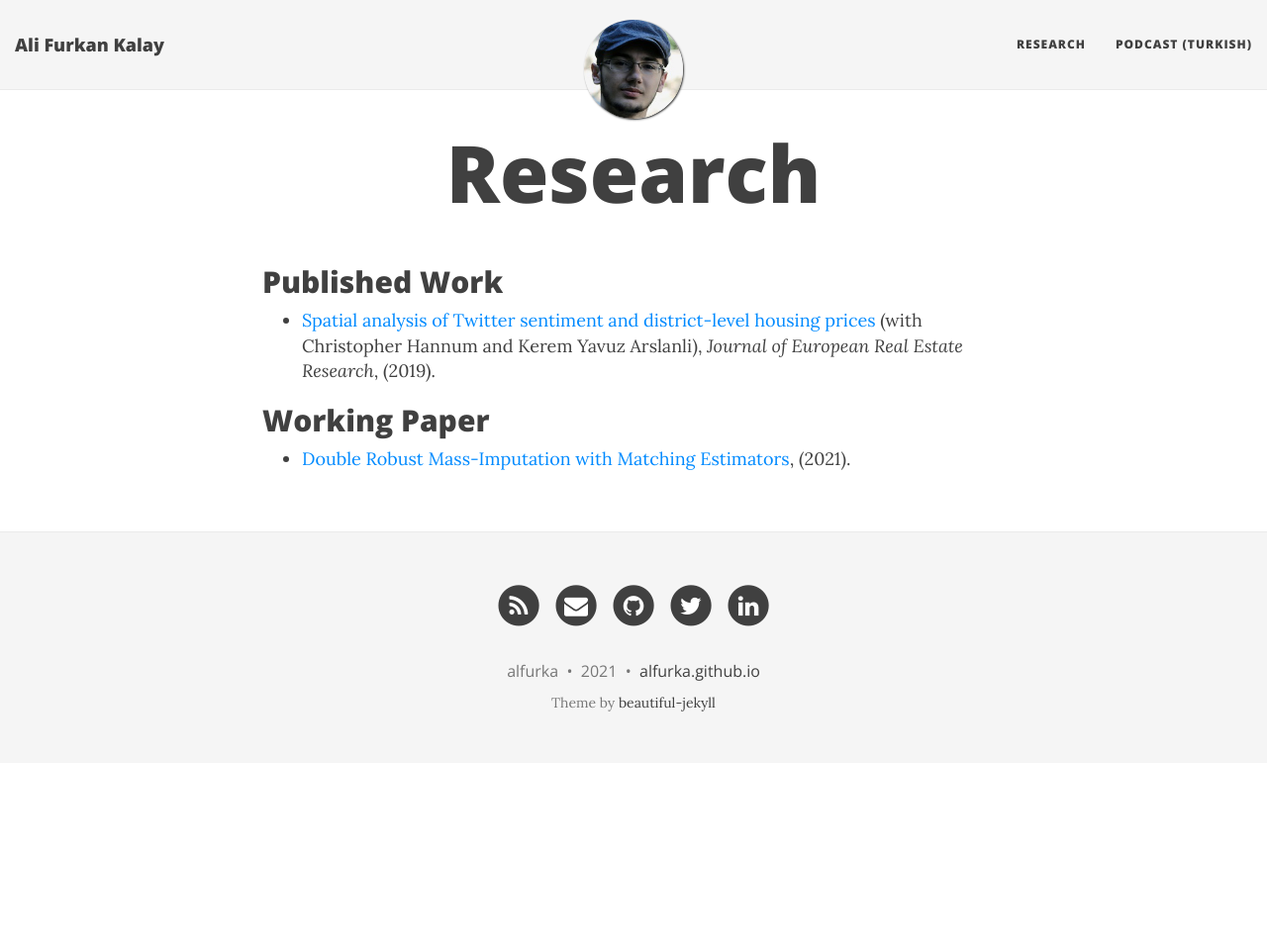
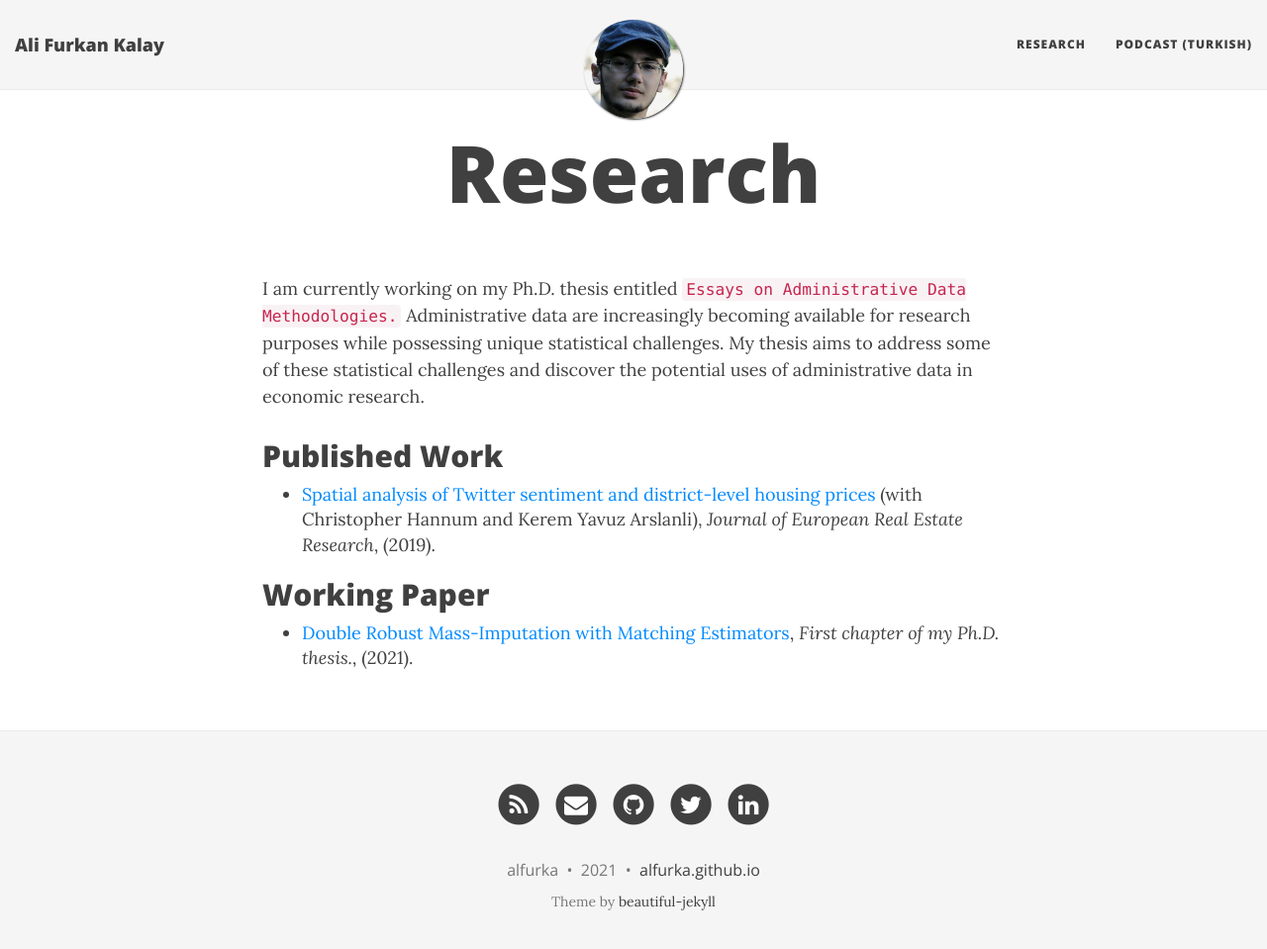
Before and after one commit to alfurka/alfurka.github.io, a Jekyll site: the page built from research.md, in a window 1280 px wide and 972 px high. Shown: the top 959 px of the window at 99% size. Built offline with Jekyll 4.4.1, drawn with Linux system fonts in a browser that asks for light colours; nearby versions of some CDN libraries.

Commit message:
Update research.md

```diff
--- a/research.md
+++ b/research.md
@@ -2,6 +2,8 @@
 layout: page
 title: Research
 ---
+
+I am currently working on my Ph.D. thesis entitled `Essays on Administrative Data Methodologies.` Administrative data are increasingly becoming available for research purposes while possessing unique statistical challenges. My thesis aims to address some of these statistical challenges and discover the potential uses of administrative data in economic research.
 
 ## Published Work
 
@@ -9,4 +11,4 @@ title: Research
 
 ## Working Paper
 
-- [Double Robust Mass-Imputation with Matching Estimators](https://arxiv.org/abs/2110.09275), (2021).
+- [Double Robust Mass-Imputation with Matching Estimators](https://arxiv.org/abs/2110.09275), *First chapter of my Ph.D. thesis.*, (2021).
```
